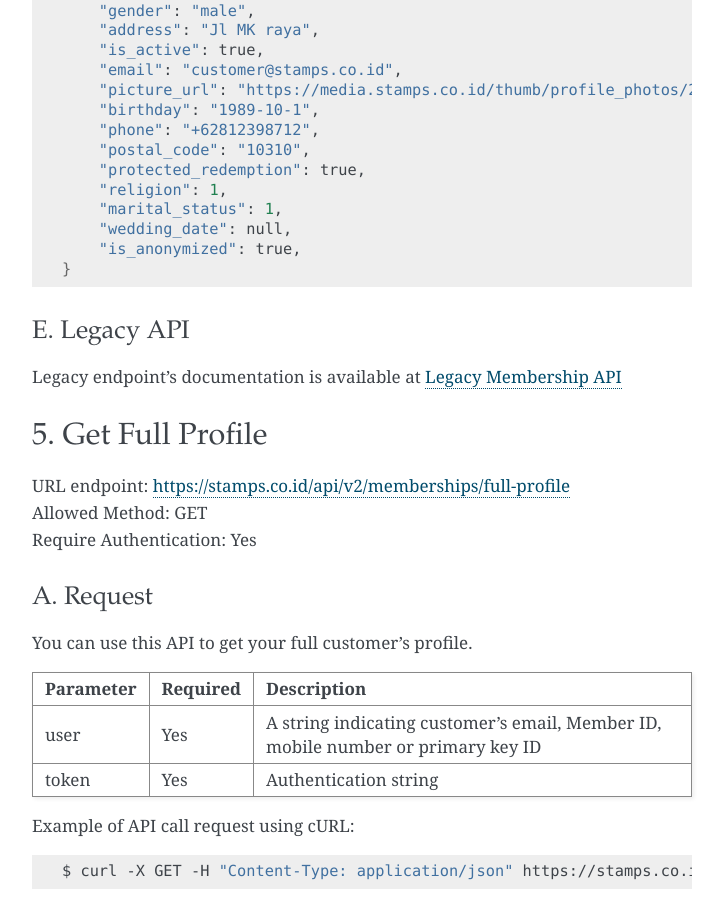
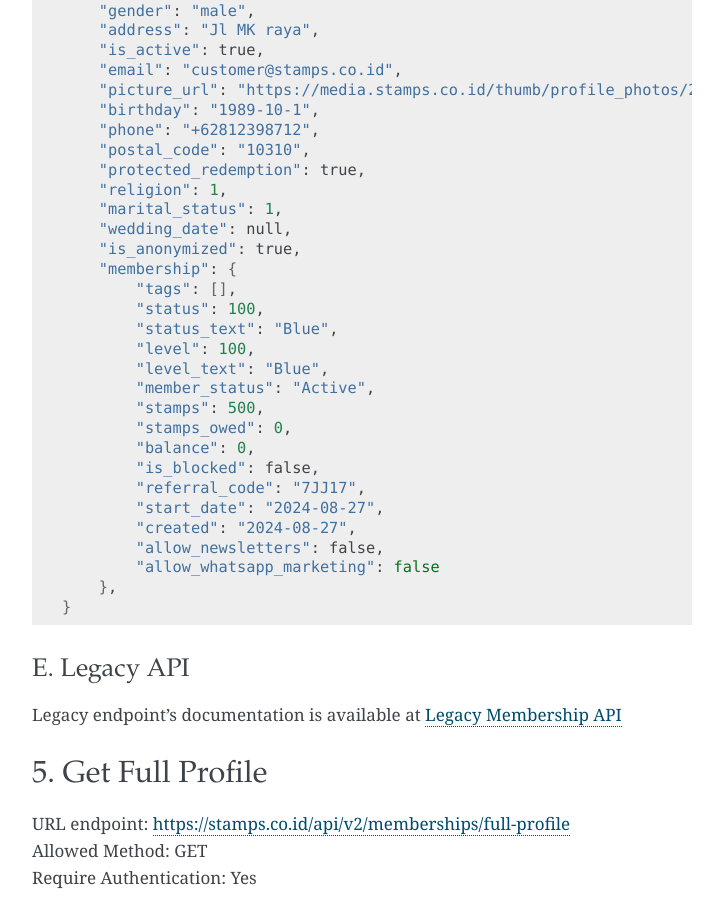
Before and after one commit to ui/stamps-api-docs, a Sphinx documentation site: the page built from source/customer_api.rst, in a window 1280 px wide and 900 px high, scrolled down 11065 px. Shown: the whole window, without its empty margins (388-1112 px from the left). Built offline with Sphinx 7.4.7, drawn with Linux system fonts in a browser that asks for light colours.

Commit message:
adding examples

```diff
--- a/source/customer_api.rst
+++ b/source/customer_api.rst
@@ -486,7 +486,7 @@ Example of API call request using cURL:
 
 .. code-block :: bash
 
-    $ curl -X POST -H "Content-Type: application/json" https://stamps.co.id/api/v2/memberships/change-profile -i -d '{ "token": "secret", "user": 123, "name": "me", "email": "me@mail.com", "mobile_number": "+62215600010", "birthday": "1991-10-19", "gender": "female", "merchant": 14, "address": "221b Baker Street" "phone_is_verified": true, "notes": "A note"}'
+    $ curl -X POST -H "Content-Type: application/json" https://stamps.co.id/api/v2/memberships/change-profile -i -d '{ "token": "secret", "user": 123, "name": "me", "email": "me@mail.com", "mobile_number": "+62215600010", "birthday": "1991-10-19", "gender": "female", "merchant": 14, "address": "221b Baker Street" "phone_is_verified": true, "notes": "A note", "allow_whatsapp_marketing": false, "allow_newsletters": false}'
 
 
 B. Response Data
@@ -549,6 +549,23 @@ A successful API call:
         "marital_status": 1,
         "wedding_date": null,
         "is_anonymized": true,
+        "membership": {
+            "tags": [],
+            "status": 100,
+            "status_text": "Blue",
+            "level": 100,
+            "level_text": "Blue",
+            "member_status": "Active",
+            "stamps": 500,
+            "stamps_owed": 0,
+            "balance": 0,
+            "is_blocked": false,
+            "referral_code": "7JJ17",
+            "start_date": "2024-08-27",
+            "created": "2024-08-27",
+            "allow_newsletters": false,
+            "allow_whatsapp_marketing": false
+        },
     }
 
 
```
